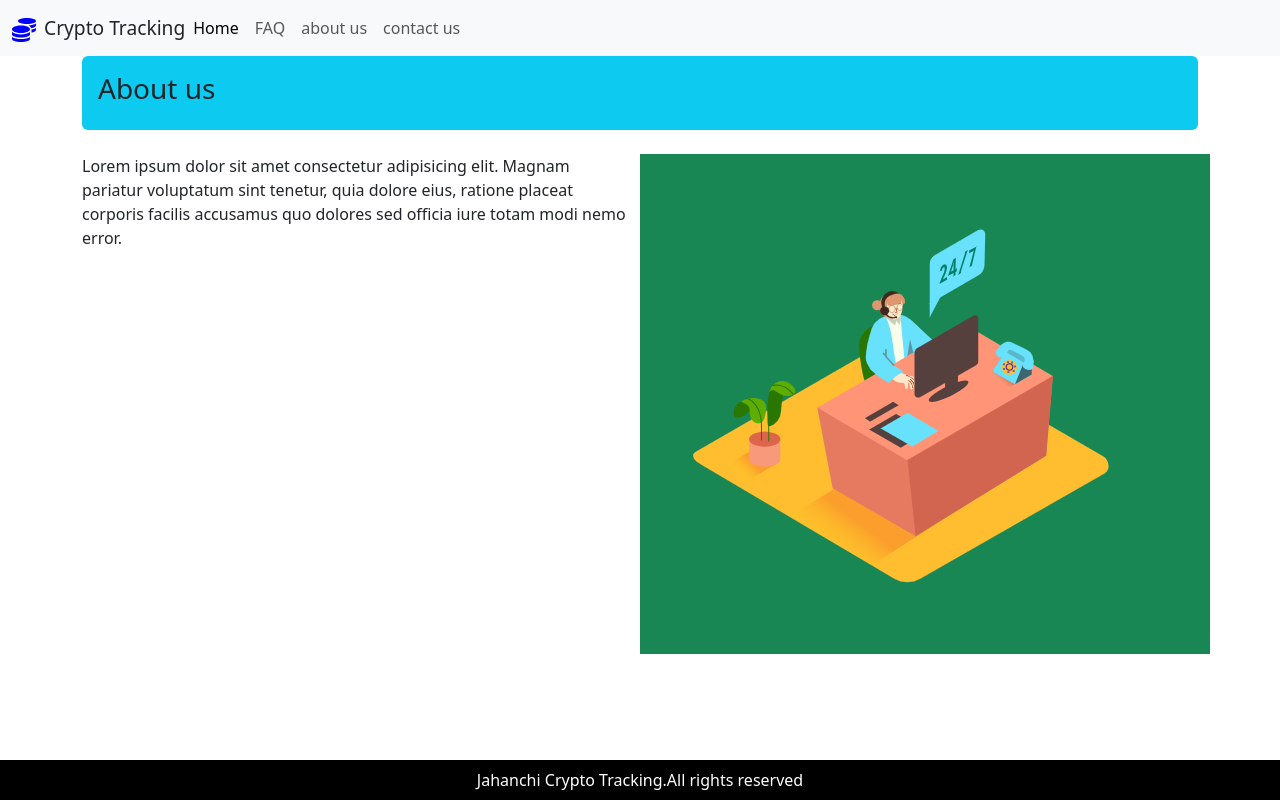
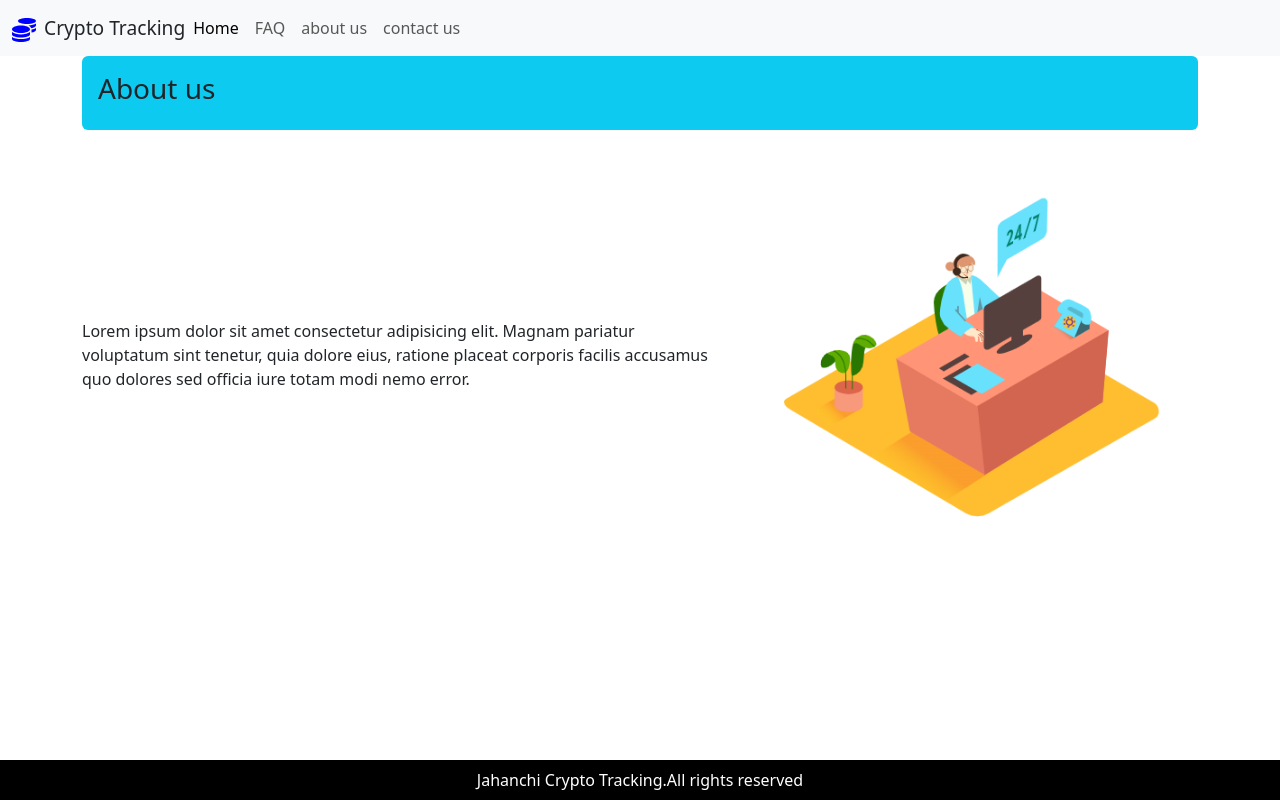
Before and after one commit to mohammadjahanchi/jahanchi-crypto-tracking, a React (Create React App) app: page /about-us in a window 1280 px wide. Built offline with nearby package versions, Linux system fonts and the light colour scheme.

Commit message:
aboute us 100%

```diff
--- a/src/index.css
+++ b/src/index.css
@@ -14,3 +14,6 @@ body{
 
 
 }
+.about-img{
+
+}
--- a/src/pages/AboutUs.page.jsx
+++ b/src/pages/AboutUs.page.jsx
@@ -9,11 +9,11 @@ const AboutUs = () => {
                     <h3>About us</h3>
                 </div>
             </div>
-            <div className="row mt-4">
-                <div className="col-md-6 ">Lorem ipsum dolor sit amet consectetur adipisicing elit. Magnam pariatur voluptatum sint tenetur, quia dolore eius, ratione placeat corporis facilis accusamus quo dolores sed officia iure totam modi nemo error.</div>
+            <div className="row align-items-center ">
+                <div className="col-md-7 ">Lorem ipsum dolor sit amet consectetur adipisicing elit. Magnam pariatur voluptatum sint tenetur, quia dolore eius, ratione placeat corporis facilis accusamus quo dolores sed officia iure totam modi nemo error.</div>
 
-                <div className="col-md-6 bg-success ">
-                    <img src={aboutImg} alt="about"></img>
+                <div className="col-md-5 text-center ">
+                    <img src={aboutImg} alt="about" className="img-fluid about-img"></img>
                 </div>
 
             </div>
```
